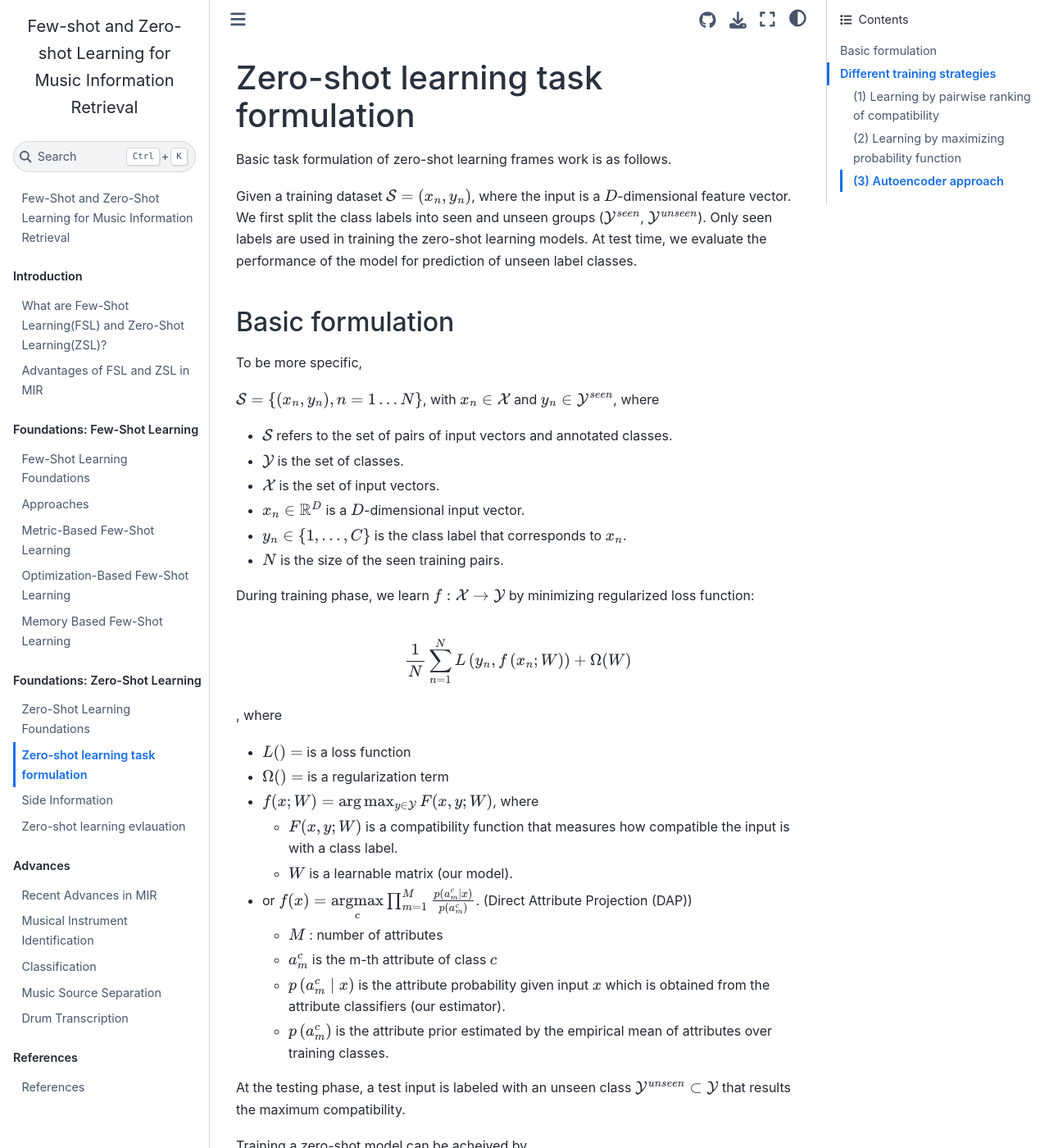
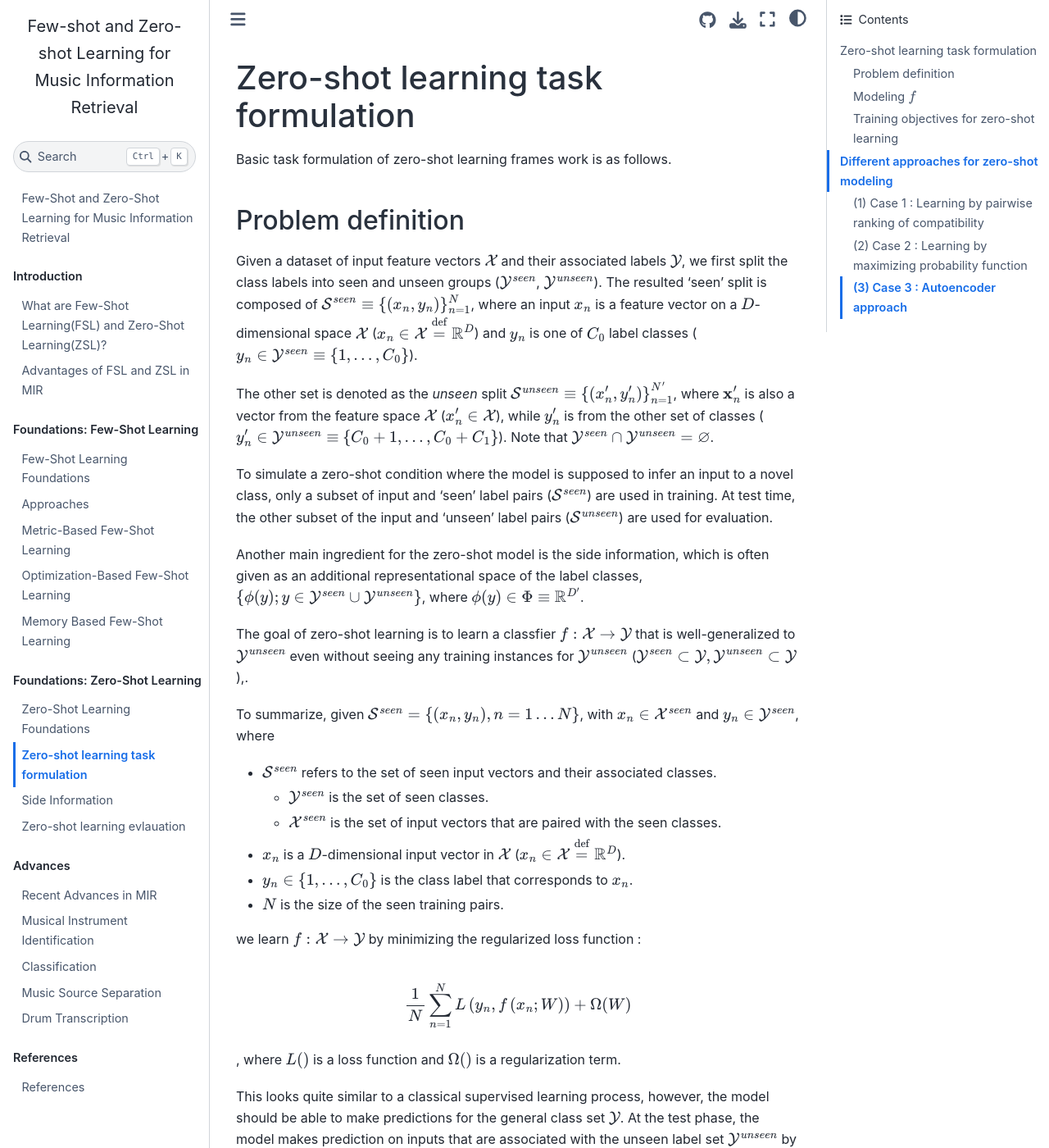
Before and after one commit to music-fsl-zsl/tutorial, a Jupyter Book: the page built from book/foundations-zsl/task_formulation.md, in a window 1280 px wide and 1400 px high. Shown: the whole window at 82% size. Built offline with Jupyter Book 1.0.4 settings and Sphinx 7.4.7 and the Sphinx Book theme 1.1.4, drawn with Linux system fonts in a browser that asks for light colours; some of the changed text lies outside the part shown.

Commit message:
[#15] book update zsl

```diff
--- a/book/foundations-zsl/task_formulation.md
+++ b/book/foundations-zsl/task_formulation.md
@@ -1,59 +1,88 @@
 
 # Zero-shot learning task formulation
 
+
 Basic task formulation of zero-shot learning frames work is as follows.
 
-Given a training dataset $\mathcal{S}={\left(x_n, y_n\right)}$, where the input is a $D$-dimensional feature vector. We first split the class labels into seen and unseen groups ($\mathcal{Y}^{seen}$, $\mathcal{Y}^{unseen}$). Only seen labels are used in training the zero-shot learning models. At test time, we evaluate the performance of the model for prediction of unseen label classes.
+## Problem definition
 
-## Basic formulation
+Given a dataset of input feature vectors $\mathcal{X}$ and their associated labels $\mathcal{Y}$, we first split the class labels into seen and unseen groups ($\mathcal{Y}^{seen}$, $\mathcal{Y}^{unseen}$). The resulted 'seen' split is composed of $\mathcal{S}^{seen}\equiv\{\left(x_n, y_n\right)\}_{n=1}^{N}$, where an input $x_n$ is a feature vector on a $D$-dimensional space $\mathcal{X}$ ($x_n \in \mathcal{X} \stackrel{\text{def}}{=}\mathbb{R}^D$) and $y_n$ is one of $C_0$ label classes (  $y_n \in \mathcal{Y}^{seen} \equiv\left\{1, \ldots, C_0\right\}$).
 
-To be more specific,
+The other set is denoted as the *unseen* split $\mathcal{S}^{unseen} \equiv\left\{\left(x_n^{\prime}, y_n^{\prime}\right)\right\}_{n=1}^{N^{\prime}}$, where $\mathbf{x}_n^{\prime}$ is also a vector from the feature space $\mathcal{X}$ ($x_n^{\prime} \in \mathcal{X}$), while $y_n^{\prime}$ is from the other set of classes ($y_n^{\prime} \in \mathcal{Y}^{unseen} \equiv$ $\left\{C_0+1, \ldots, C_0+C_1\right\}$). Note that $\mathcal{Y}^{seen} \cap \mathcal{Y}^{unseen}=\varnothing$.
 
-$\mathcal{S}=\left\{\left(x_n, y_n\right), n=1 \ldots N\right\}$, with $x_n \in \mathcal{X}$ and $y_n \in \mathcal{Y}^{seen}$, where
-- $\mathcal{S}$ refers to the set of pairs of input vectors and annotated classes.
-- $\mathcal{Y}$ is the set of classes.
-- $\mathcal{X}$ is the set of input vectors.
-- $x_n \in \mathbb{R}^D$ is a $D$-dimensional input vector.
-- $y_n \in \{1,...,C\}$ is the class label that corresponds to $x_n$.
+To simulate a zero-shot condition where the model is supposed to infer an input to a novel class,  only a subset of input and 'seen' label pairs ($\mathcal{S}^{seen}$) are used in training.
+At test time, the other subset of the input and 'unseen' label pairs ($\mathcal{S}^{unseen}$) are used for evaluation.
+
+Another main ingredient for the zero-shot model is the side information, which is often given as an additional representational space of the label classes, $\{\phi(y) ; y \in \mathcal{Y}^{seen} \cup \mathcal{Y}^{unseen}\}$, where
+$\phi(y) \in \Phi \equiv \mathbb{R}^{D^{\prime}}$.
+
+The goal of zero-shot learning is to learn a classfier $f: \mathcal{X} \rightarrow \mathcal{Y}$  that is well-generalized to $\mathcal{Y}^{unseen}$ even without seeing any training instances for $\mathcal{Y}^{unseen}$ ($\mathcal{Y}^{seen} \subset \mathcal{Y}, \mathcal{Y}^{unseen} \subset \mathcal{Y}$),.
+
+To summarize, given $\mathcal{S^{seen}}=\left\{\left(x_n, y_n\right), n=1 \ldots N\right\}$, with $x_n \in \mathcal{X}^{seen}$ and $y_n \in \mathcal{Y}^{seen}$, where
+- $\mathcal{S}^{seen}$ refers to the set of seen input vectors and their associated classes.
+    - $\mathcal{Y^{seen}}$ is the set of seen classes.
+    - $\mathcal{X^{seen}}$ is the set of input vectors that are paired with the seen classes.
+- $x_n$ is a $D$-dimensional input vector in $\mathcal{X}$ ($x_n \in \mathcal{X} \stackrel{\text{def}}{=}\mathbb{R}^D$).
+- $y_n \in \{1,...,C_0\}$ is the class label that corresponds to $x_n$.
 - $N$ is the size of the seen training pairs.
 
 
-During training phase, we learn $f: \mathcal{X} \rightarrow \mathcal{Y}$ by minimizing regularized loss function:
+we learn $f: \mathcal{X} \rightarrow \mathcal{Y}$ by minimizing the regularized loss function :
 
 $$
 \frac{1}{N} \sum_{n=1}^N L\left(y_n, f\left(x_n ; W\right)\right)+\Omega(W)
 $$
-, where
-- $L()=$ is a loss function
-- $\Omega()=$ is a regularization term
-- $f(x ; W)=\arg \max _{y \in \mathcal{Y}} F(x, y ; W)$, where
-    - $F(x, y ; W)$ is a compatibility function that measures how compatible the input is with a class label.
-    - $W$ is a learnable matrix (our model).
-- or $f(x)=\underset{c}{\operatorname{argmax}} \prod_{m=1}^M \frac{p\left(a_m^c \mid x\right)}{p\left(a_m^c\right)}$. (Direct Attribute Projection (DAP))
+
+, where $L()$ is a loss function and $\Omega()$ is a regularization term.
+
+This looks quite similar to a classical supervised learning process, however, the model should be able to make predictions for the general class set $\mathcal{Y}$. At the test phase, the model makes prediction on inputs that are associated with the unseen label set $\mathcal{Y^{unseen}}$ by calculating the maximum compatibility.
+
+## Modeling $f$
+
+$f$ is usually modeled by using a certain compatibility function :
+- $f(x ; W)=\underset{y \in \mathcal{Y}}{\operatorname{argmax}}F(x, y ; W)$, where $F(x, y ; W)$ is a compatibility function that measures how compatible the input is with a class label.
+
+Since inputs and labels are represented as vectors $\theta(x), \phi(y)$ using corresponding embedding functions,
+- $\theta$ is a representational embedding function for input features.
+- $\phi$ is a representational embedding function for class labels as described abolve.
+
+taking the $\argmax_{y \in \mathcal{Y}}$ of compatibility is often acheived by choosing the nearest neighbor vector on the embedding space.
+- $F(x, y ; W)$ can be rewritten as $F^{\prime}(\theta(x), \phi(y) ; W)$.
+- $W$ is a learnable matrix (our model).
+
+
+And when dealing with explicit attribute annotations for each class, $f$ can also be modeled in a more explicit fashion. Given explicit attribute classes $a \in A$, where $A\equiv \{1, \ldots, M\}$, $f$ can be modeled using the combination of the conditional probabilities of attributes given the input feature.
+
+- $f(x)=\underset{y \in \mathcal{Y}}{\operatorname{argmax}} \prod_{m=1}^M \frac{p\left(a_m^y \mid x\right)}{p\left(a_m^y\right)}$.
     - $M$ : number of attributes
-    - $a_m^c$ is the m-th attribute of class $c$
-    - $p\left(a_m^c \mid x\right)$ is the attribute probability given input $x$ which is obtained from the attribute classifiers (our estimator).
-    - $p\left(a_m^c\right)$ is the attribute prior estimated by the empirical mean of attributes over training classes.
+    - $a_m^y$ is the m-th attribute of class $y$
+    - $p\left(a_m^y \mid x\right)$ is the attribute probability given input $x$ which is obtained from the attribute classifiers (our estimator).
+    - $p\left(a_m^y\right)$ is the attribute prior estimated by the empirical mean of attributes over training classes.
+- Reference : Direct Attribute Projection (DAP) and Indirect Attribute Projection (IAP), 2009.
+    - <img src = "../assets/zsl/DAP.png" width=800>
 
-At the testing phase, a test input is labeled with an unseen class $\mathcal{Y}^{unseen} \subset \mathcal{Y}$ that results the maximum compatibility.
 
-Training a zero-shot model can be acheived by
+## Training objectives for zero-shot learning
 
-### maximizing the compatibility
+### (1) Maximizing the compatibility.
 - e.g. Linear compatibility function (learnable)
     - $F(x, y ; W)=\theta(x)^T W \phi(y)$
-    - (can also be seen as learning a projection matrix that maximizes the dot product.)
+        - $\theta$ is a representational embedding function for input features.
+        - $\phi$ is a representational embedding function for class labels as described abolve.
+    - This can also be seen as learning a projection matrix that maximizes the dot product.
 
 or by
-### minimizing a loss function
+### (2) Minimizing a distance loss function (metric learning approach).
 - Nonlinear mapping function (neural network layer $W_1$ and $W_2$) trained with a loss function
-    <!-- - $F\left(x, y ; W_i\right)=\max _{1 \leq i \leq K} \theta(x)^T W_i \phi(y)$ -->
     - $\sum_{y \in \mathcal{Y}^{seen}} \sum_{x \in \mathcal{X}_y} \| \phi(y)-W_1 \tanh \left(W_2 \cdot \theta(x)\right) \|^2$
-    - (distance metrics such as euclidean or cosine distance can be used.)
+        - $\theta$ is a representational embedding function for input features.
+        - $\phi$ is a representational embedding function for class labels as described abolve.
+    - Other distance metrics such as cosine distance can also be used.
 
 
-## Different training strategies
-### (1) Learning by pairwise ranking of compatibility
+# Different approaches for zero-shot modeling
+
+## (1) Case 1 : Learning by pairwise ranking of compatibility
 DeViSE: A Deep Visual-Semantic Embedding Model (Frome et al., 2013)
 
 Maximize the following objective function using pairwise ranking:
@@ -62,46 +91,49 @@
 \sum_{y \in \mathcal{Y}^{t r}}\left[\Delta\left(y_n, y\right)+F\left(x_n, y ; W\right)-F\left(x_n, y_n ; W\right)\right]_{+}
 $$
 
+- Ranking objective to map training inputs close to continuous embedding vectors corresponding to correct labels.
 - $\Delta\left(y_n, y\right)=1$ if $y_n=y$, otherwise 0
-- Optimized by SGD
+- Optimized by gradient descent.
 
 
-### (2) Learning by maximizing probability function
+
+## (2) Case 2 : Learning by maximizing probability function
+
+Learning to detect unseen object classes by between-class attribute transfer (Lampert et al., 2009)
 
 CONSE (Norouzi et al., 2014)
 
+Instead of learning the mapping function $f: \mathcal{X} \rightarrow \mathcal{Y}$ explicitly, learn a classifier from training inputs to seen labels. The probability of an input $\mathbf{x}$ belonging to a class label $y \in \mathcal{Y}_{seen}$ can then be estimated, denoted $p_{seen}(y \mid x)$, where $\sum_{y=1}^{n} p_{seen}(y \mid x)=1$.
 
-Instead of learning the mapping function $f: \mathcal{X} \rightarrow \mathcal{Y}$ explicitly, learn a classifier from training inputs to seen labels. The probability of an input $\mathbf{x}$ belonging to a class label $y \in \mathcal{Y}_{seen}$ can then be estimated, denoted $p_{seen}(y \mid \mathbf{x})$, where $\sum_{y=1}^{n} p_{seen}(y \mid \mathbf{x})=1$.
-
-- $f(x, t)$ : $\mathrm{t}^{th}$ most likely label for image $x$
-    - $f(x, 1) \equiv \underset{y \in \mathcal{Y}_{seen}}{\operatorname{argmax}} p_0(y \mid \mathbf{x})$ : probability of an input $x$ belonging to a seen class:
-- each class label $y(1 \leq y \leq n)$ is associated with a semantic embedding vector $s(y) \in \mathcal{S} \equiv \mathbb{R}^q$.
+- $f(x, t)$ : $\mathrm{t}^{th}$ most likely label for input $x$
+    - $f(x, 1) \equiv \underset{y \in \mathcal{Y}_{seen}}{\operatorname{argmax}} p_{seen}(y \mid x)$ : probability of an input $x$ belonging to a seen class:
+- Each class label $y(1 \leq y \leq n)$ is associated with a semantic embedding vector $\phi(y) \in \Phi \equiv \mathbb{R}^{D^{\prime}}$.
+- Given a test input, the ConSE simply runs the convolutional classifier and considers the top T predictions of the model. Then, the convex combination of the corresponding $T$ semantic embedding vectors in the semantic space is computed, which defines a deterministic transformation from the outputs of the Softmax classifier into the embedding space.
 
 
-
-Combination of semantic embeddings $(s)$ is used to assign an unknown image to an unseen class:
+Combination of semantic embeddings $(\phi)$ is used to assign an unknown input to an unseen class:
 
 $$
-\frac{1}{Z} \sum_{i=1}^T p_{t r}(f(x, t) \mid x) s(f(x, t))
+\frac{1}{Z} \sum_{i=1}^T p_{seen}(f(x, t) \mid x) \phi(f(x, t))
 $$
 
-- $Z $: normalization factor given by $Z=\sum_{i=1}^T p_{t r}(f(x, t) \mid x)$
+- $Z $: normalization factor given by $Z=\sum_{i=1}^T p_{seen}(f(x, t) \mid x)$
 - $T$ : hyperparameter of controlling the maximum number of semantic embedding vectors to be considered.
 
-If the classifier is confident in its prediction of a label $y$ for $\mathbf{x}$, i.e., $p_0(y \mid \mathbf{x}) \approx 1$, then $f(\mathbf{x}) \approx s(y)$. If not, predicted semantic embedding is somewhere between T most likely classes (weighted-sum).
+If the classifier is confident in its prediction of a label $y$ for $x$, i.e., $p_{seen}(y \mid x) \approx 1$, then $f(x) \approx \phi(y)$. If not, predicted semantic embedding is somewhere between $T$ most likely classes (weighted-sum).
 
 
-### (3) Autoencoder approach
+## (3) Case 3 : Autoencoder approach
 
 SAE (Kodirov et al., 2017)
-Objective: similar to the linear auto-encoder
+Minimize the reconstruction loss (similar to the linear auto-encoder).
 
 $$
 \min _W\left\|\theta(x)-W^T \phi(y)\right\|^2+\lambda\|W \theta(x)-\phi(y)\|^2,
 $$
 
-- Learns a linear projection from $\theta(x)$ to $\phi(y)$
-- Reconstruct the original input embedding by projection
+- Learns a linear projection from $\theta(x)$ to $\phi(y)$, being similar to above approaches.
+- Reconstruction of the original input embedding is set as the training objective .
 
 
 <!--
```
Also changed, not shown: book/foundations-zsl/side_information.md (+37 -16 lines), book/foundations-zsl/zero_shot_eval.md (+5 -0 lines), book/assets/zsl/AWA.png (added), book/assets/zsl/DAP.png (added), book/assets/zsl/class_att_awa.png (added), book/assets/zsl/ppmi_sample01.png (added), book/assets/zsl/ppmi_sample02.png (added), book/assets/zsl/zsl_data_msd_fma.png (added), book/assets/zsl/zsl_music_split.png (added).
